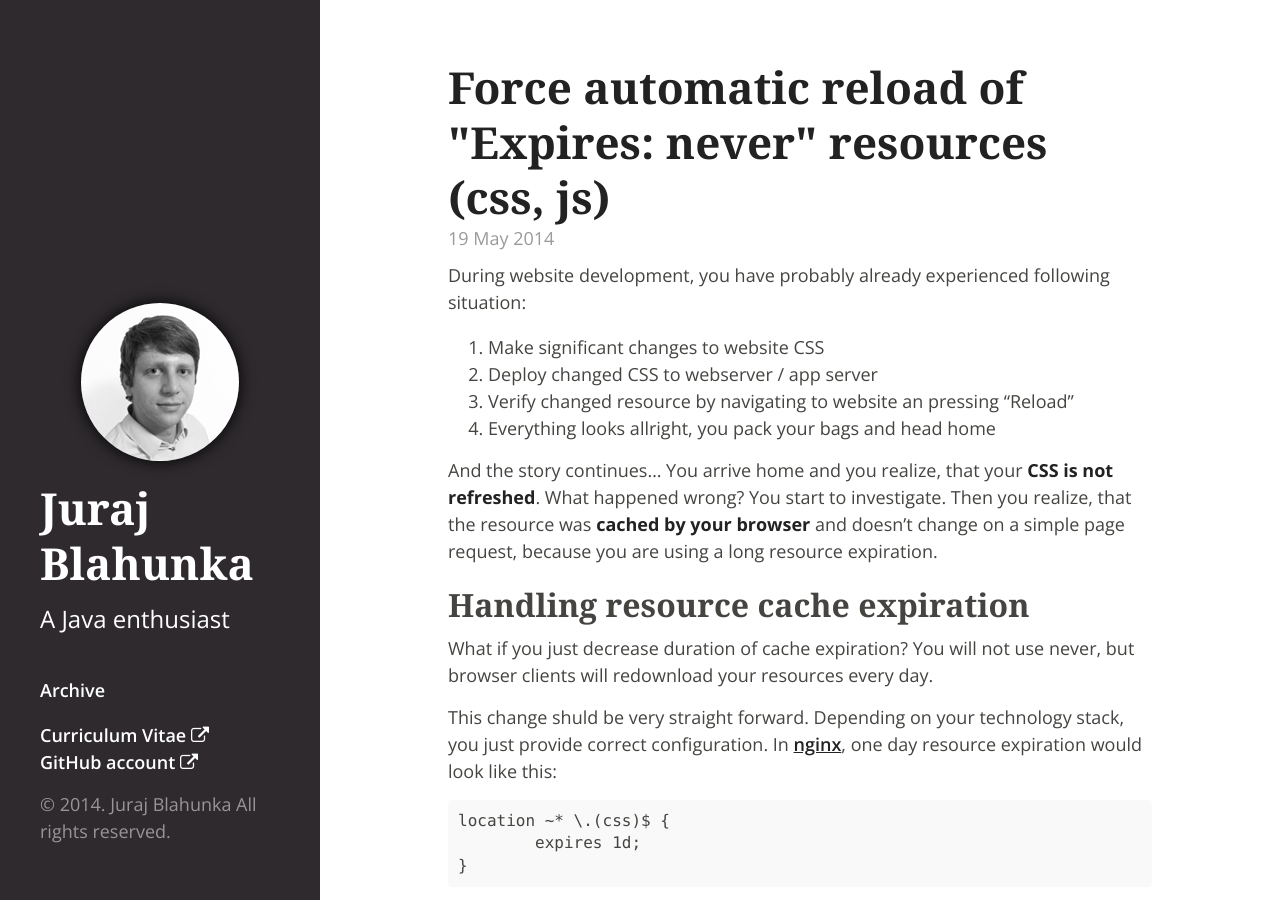
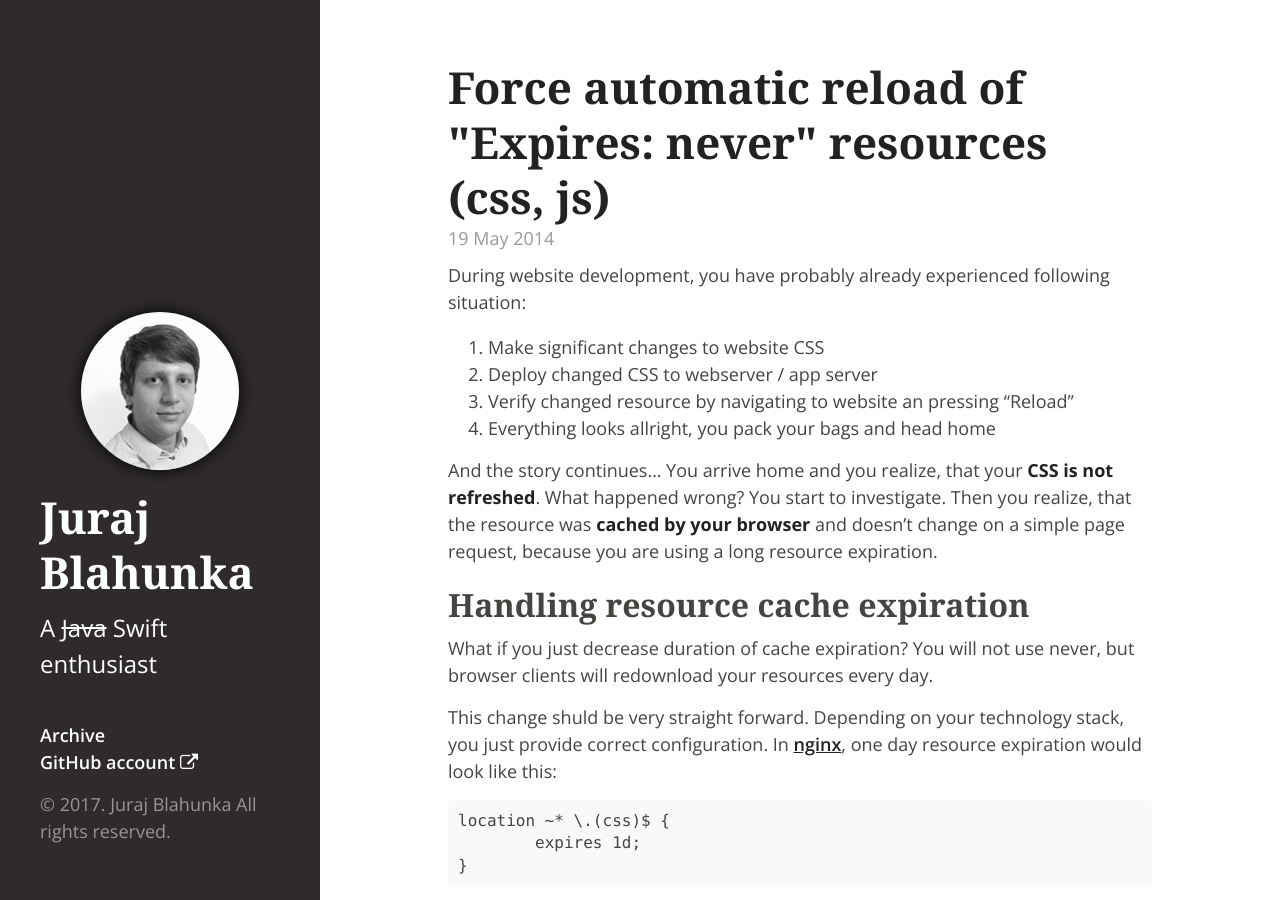
Before and after one commit to juraj-blahunka/juraj-blahunka.github.io, a Jekyll site: the page built from index.html, in a window 1280 px wide and 900 px high. Built offline with Jekyll 4.4.1, drawn with Linux system fonts in a browser that asks for light colours; nearby versions of some CDN libraries; some web fonts are replaced; Markdown is read by kramdown in place of the engine named in the settings; the list of posts is cut into pages by our own code.

Commit message:
Remove dead link, update title, make Jekyll serve the page again

```diff
--- a/Gemfile
+++ b/Gemfile
@@ -1,3 +1,6 @@
 source 'https://rubygems.org'
 gem 'github-pages'
+gem 'jekyll-paginate', group: :jekyll_plugins
+gem 'pygments.rb'
+gem 'rdiscount'
 gem 'wdm'
--- a/_config.yml
+++ b/_config.yml
@@ -1,7 +1,7 @@
 exclude:      ['README.md', 'Gemfile.lock', 'Gemfile']
 title:        'Juraj Blahunka'
-tagline:      'Juraj Blahunka | Java enthusiast'
-description:  'A Java enthusiast'
+tagline:      'Juraj Blahunka | Swift enthusiast'
+description:  'A -Java- Swift enthusiast'
 url:          http://juraj.blahunka.eu
 version:      1.1.1
 author:
@@ -10,5 +10,4 @@ author:
 markdown:     rdiscount
 permalink:    pretty
 highlighter:  pygments
-pygments:     true
 paginate:     5
--- a/_includes/head.html
+++ b/_includes/head.html
@@ -16,8 +16,7 @@
 	<link rel="stylesheet" href="//netdna.bootstrapcdn.com/font-awesome/4.1.0/css/font-awesome.min.css">
 	<link rel="stylesheet" href="/public/css/custom.css?{{ version }}">
 
-	<link rel="stylesheet"
-		  href="http://fonts.googleapis.com/css?family=Open+Sans:300,400italic,400,600,700|Allan">
+	<link rel="stylesheet" href="http://fonts.googleapis.com/css?family=Open+Sans:300,400italic,400,600,700|Allan">
 
 	<!-- Icons -->
 	<link rel="apple-touch-icon-precomposed" sizes="144x144" href="/public/touch-icon-144-precomposed.png">
--- a/_layouts/default.html
+++ b/_layouts/default.html
@@ -13,20 +13,12 @@
 
 		<h1><a href="/">{{ site.title }}</a></h1>
 
-		<p class="lead">{{ site.description }}</p>
+		<p class="lead">A <span style="text-decoration: line-through;">Java</span> Swift enthusiast</p>
 
 		<div class="colophon">
 			<ul class="colophon-links">
 				<li>
 					<a href="/archive/">Archive</a>
-				</li>
-			</ul>
-
-			<ul class="colophon-links">
-				<li>
-					<a href="https://dl.dropboxusercontent.com/u/31655127/blahunka-cv-en.pdf">
-						Curriculum Vitae <i class="fa fa-external-link"></i>
-					</a>
 				</li>
 				<li>
 					<a href="https://github.com/juraj-blahunka">
@@ -34,7 +26,7 @@
 					</a>
 				</li>
 			</ul>
-			<p>&copy; 2014. {{ site.author.name }} All rights reserved.</p>
+			<p>&copy; {{ 'now' | date: "%Y" }}. {{ site.author.name }} All rights reserved.</p>
 		</div>
 	</div>
 </header>
```
